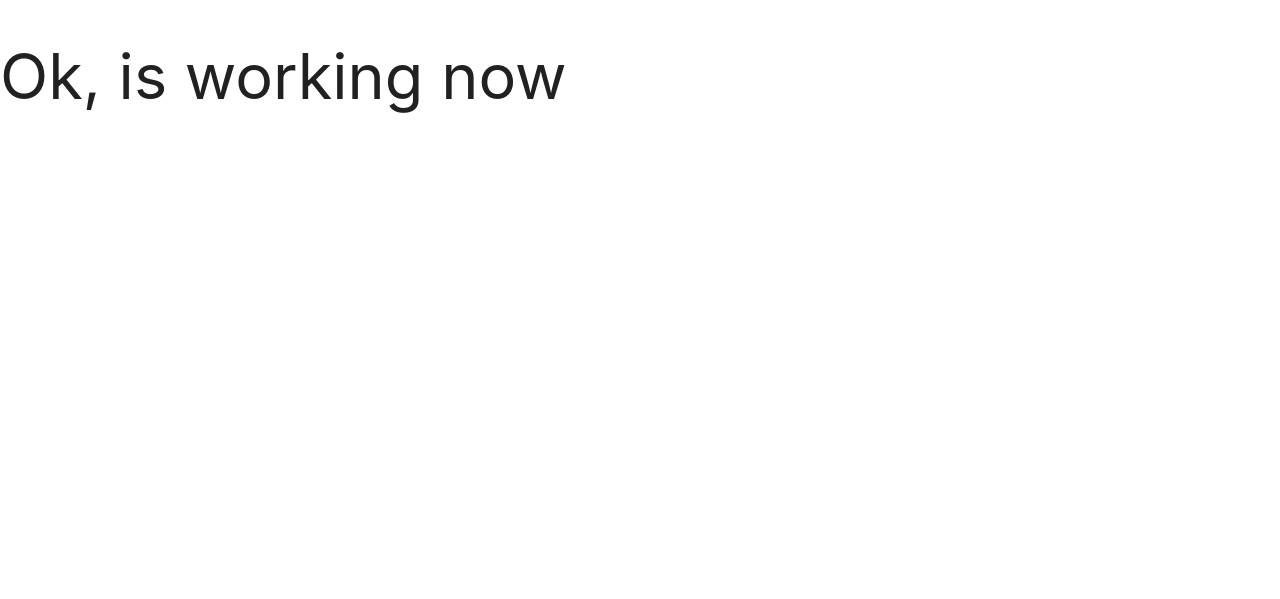
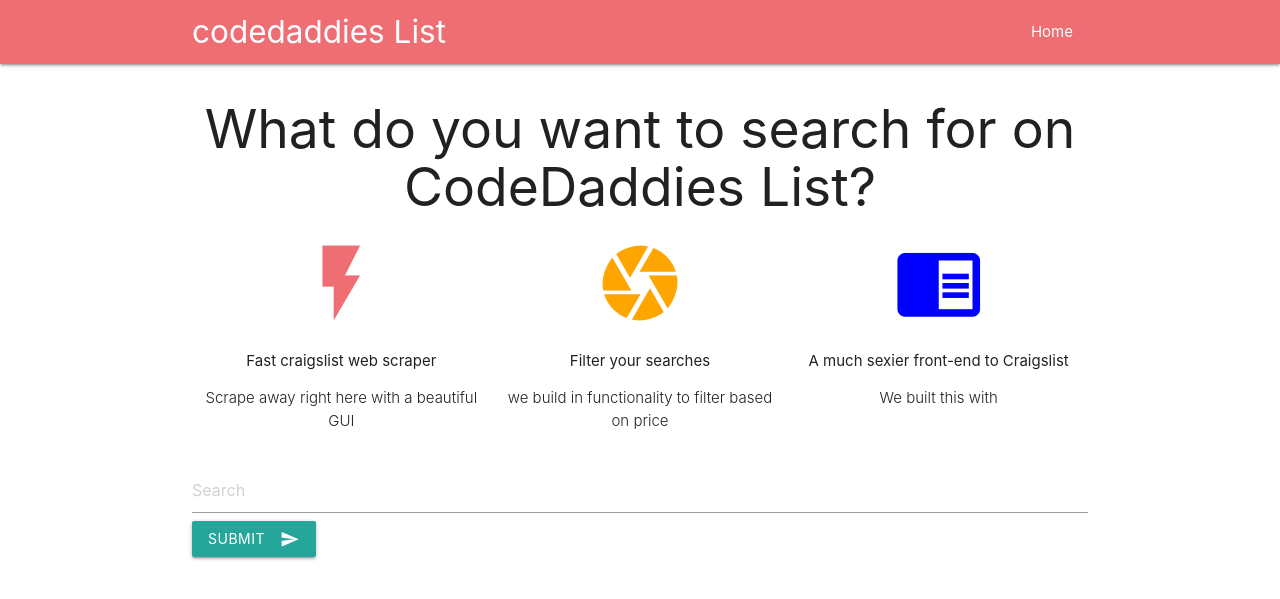
Before and after one commit to graceDev1/coddedaddies, a Django app: page / in a window 1280 px wide. Shown: the top 599 px of the page. Run offline with Django 3.2, Linux system fonts and the light colour scheme.

Commit message:
build the frontend app

```diff
--- a/codedaddies/urls.py
+++ b/codedaddies/urls.py
@@ -15,8 +15,12 @@ Including another URLconf
 """
 from django.contrib import admin
 from django.urls import path, include
+from django.conf.urls.static import static
+from django.conf import settings
 
 urlpatterns = [
     path('admin/', admin.site.urls),
     path('', include('myapp.urls')),
 ]
+
+urlpatterns += static(settings.STATIC_URL, document_root=settings.STATIC_ROOT)
--- a/myapp/templates/home.html
+++ b/myapp/templates/home.html
@@ -1,12 +1,59 @@
 <!DOCTYPE html>
+{% load static %}
 <html lang="en">
 <head>
     <meta charset="UTF-8">
     <title>Codedaddies list</title>
+    <link rel="stylesheet" href="{% static 'css/style.css' %}">
     <link rel="stylesheet" href="https://cdnjs.cloudflare.com/ajax/libs/materialize/1.0.0/css/materialize.min.css">
     <link href="https://fonts.googleapis.com/icon?family=Material+Icons" rel="stylesheet">
 </head>
 <body>
-<h1> Ok, is working now</h1>
+    <nav>
+        <div class="container nav-wrapper">
+            <a href="/" class="brand-logo">codedaddies List</a>
+            <ul id="nav-mobile" class="right">
+                <li><a href="/">Home</a></li>
+            </ul>
+        </div>
+    </nav>
+    <div class="container">
+        <h2 style="text-align: center;">What do you want to search for on CodeDaddies List?</h2>
+        <div class="row">
+            <div class="col s4">
+                <div class="center">
+                    <i class="large material-icons" style="color: #ee6e73;">flash_on</i>
+                    <p>Fast craigslist web scraper</p>
+                    <p class="light center">Scrape away right here with a beautiful GUI</p>
+                </div>
+            </div>
+
+            <div class="col s4">
+                <div class="center">
+                    <i class="large material-icons" style="color: orange;">camera</i>
+                    <p>Filter your searches</p>
+                    <p class="light center">we build in functionality to filter based on price</p>
+                </div>
+            </div>
+            <div class="col s4">
+                <div class="center">
+                    <i class="large material-icons" style="color: blue;">chrome_reader_mode</i>
+
+                    <p>A much sexier front-end to Craigslist</p>
+                    <p class="light center">We built this with </p>
+                </div>
+            </div>
+        </div>
+        <form action="{% url 'search' %}" method="post">
+            {% csrf_token %}
+            <input type="text" name="search" placeholder="Search" id="">
+            <button class="btn waves-effect waves-light" type="submit" name="action">Submit
+                <i class="material-icons right">send</i>
+            </button>
+        </form>
+        {% block content %}{% endblock content %}
+    </div>
+
+    <script src="https://cdnjs.cloudflare.com/ajax/libs/materialize/1.0.0/js/materialize.min.js"></script>
 </body>
 </html>
--- a/myapp/urls.py
+++ b/myapp/urls.py
@@ -2,5 +2,6 @@ from django.urls import path
 from . import views
 
 urlpatterns = [
-    path('', views.home, name="home")
+    path('', views.home, name="home"),
+    path('search/', views.search, name="search")
 ]
--- a/myapp/views.py
+++ b/myapp/views.py
@@ -5,3 +5,13 @@ from django.shortcuts import render
 def home(request):
     context = {}
     return render(request, 'home.html', context)
+
+
+def search(request):
+
+    search_res = request.POST['search']
+    context = {
+        "search_res": search_res
+    }
+    print(search_res)
+    return render(request, 'my_apps/new_search.html', context)
```
Also changed, not shown: codedaddies/settings.py (+7 -0 lines), myapp/templates/my_apps/new_search.html (added, +53 -0 lines).
